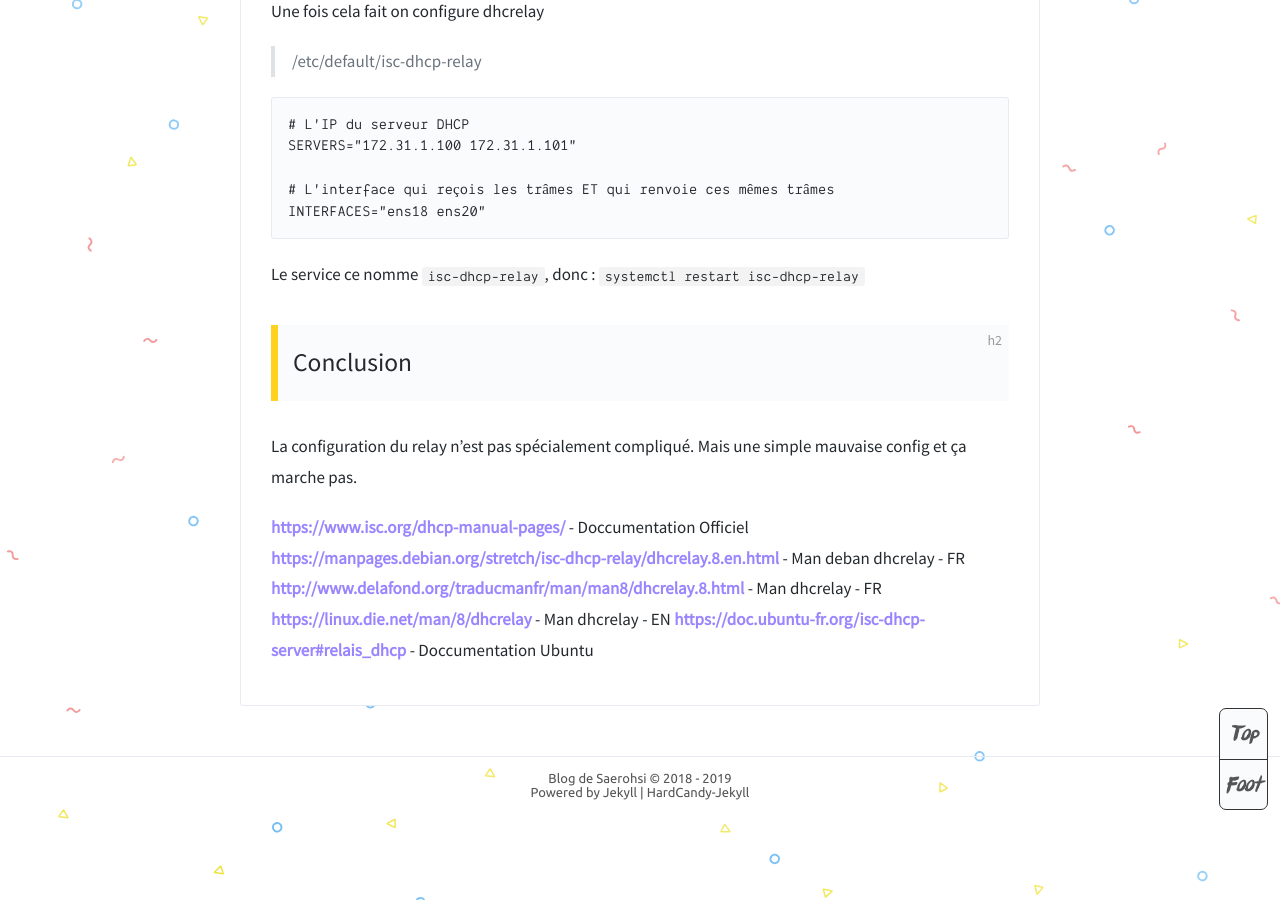
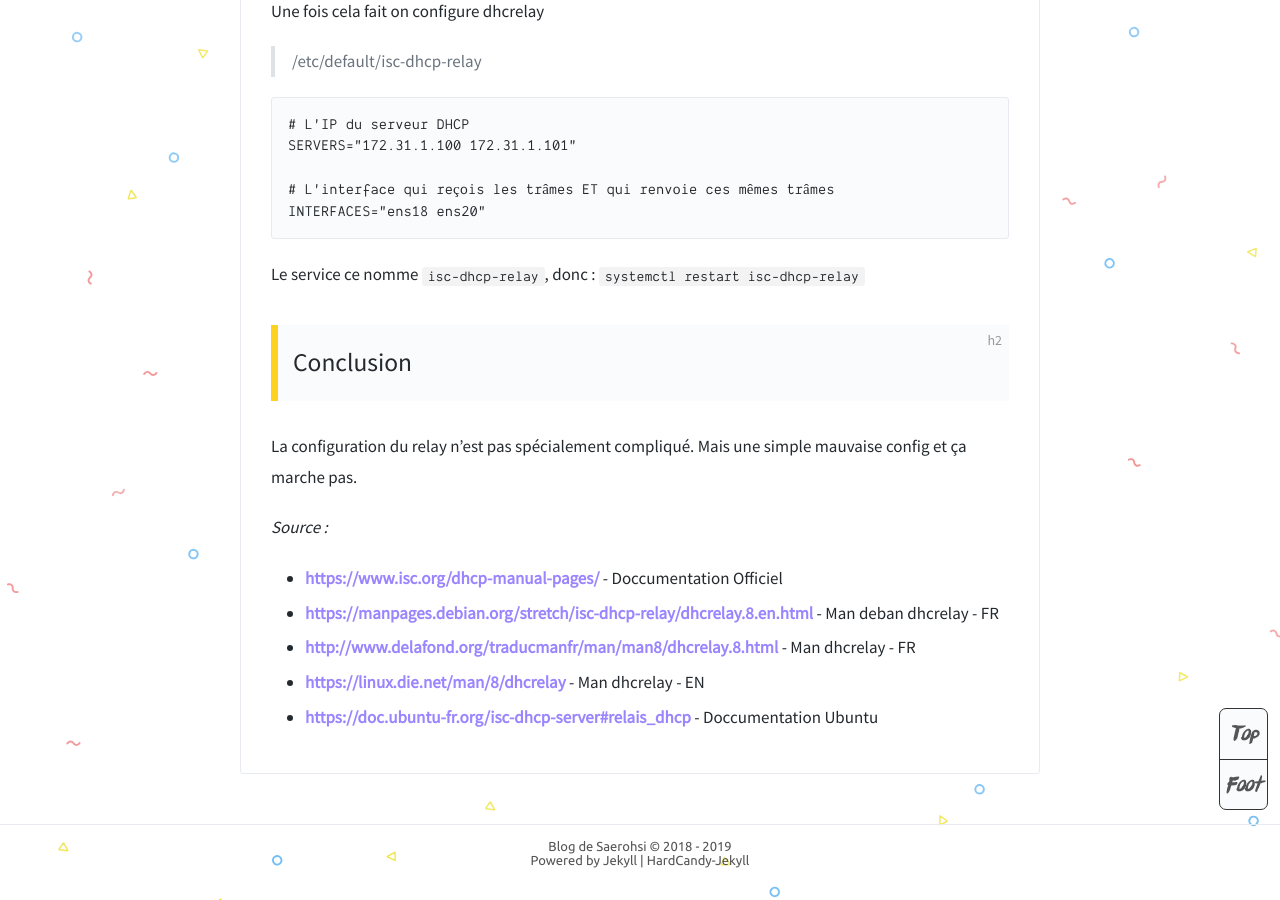
Before and after one commit to saeroshi/saeroshi-xyz, a Jekyll site: the page built from _posts/2018-11-18-relais-dhcp-linux.md, in a window 1280 px wide and 900 px high, scrolled down 2767 px. Built offline with Jekyll 4.4.1, drawn with Linux system fonts in a browser that asks for light colours.

Commit message:
mini fix

```diff
--- a/_posts/2018-11-18-relais-dhcp-linux.md
+++ b/_posts/2018-11-18-relais-dhcp-linux.md
@@ -97,8 +97,10 @@ Conclusion
 
 La configuration du relay n'est pas spécialement compliqué. Mais une simple mauvaise config et ça marche pas.
 
-[https://www.isc.org/dhcp-manual-pages/](https://www.isc.org/dhcp-manual-pages/) - Doccumentation Officiel
-[https://manpages.debian.org/stretch/isc-dhcp-relay/dhcrelay.8.en.html](https://manpages.debian.org/stretch/isc-dhcp-relay/dhcrelay.8.en.html) - Man deban dhcrelay - FR
-[http://www.delafond.org/traducmanfr/man/man8/dhcrelay.8.html](http://www.delafond.org/traducmanfr/man/man8/dhcrelay.8.html) - Man dhcrelay - FR
-[https://linux.die.net/man/8/dhcrelay](https://linux.die.net/man/8/dhcrelay) - Man dhcrelay - EN
-[https://doc.ubuntu-fr.org/isc-dhcp-server#relais_dhcp](https://doc.ubuntu-fr.org/isc-dhcp-server#relais_dhcp) - Doccumentation Ubuntu
+
+*Source :*
+- [https://www.isc.org/dhcp-manual-pages/](https://www.isc.org/dhcp-manual-pages/) - Doccumentation Officiel
+- [https://manpages.debian.org/stretch/isc-dhcp-relay/dhcrelay.8.en.html](https://manpages.debian.org/stretch/isc-dhcp-relay/dhcrelay.8.en.html) - Man deban dhcrelay - FR
+- [http://www.delafond.org/traducmanfr/man/man8/dhcrelay.8.html](http://www.delafond.org/traducmanfr/man/man8/dhcrelay.8.html) - Man dhcrelay - FR
+- [https://linux.die.net/man/8/dhcrelay](https://linux.die.net/man/8/dhcrelay) - Man dhcrelay - EN
+- [https://doc.ubuntu-fr.org/isc-dhcp-server#relais_dhcp](https://doc.ubuntu-fr.org/isc-dhcp-server#relais_dhcp) - Doccumentation Ubuntu
```
Also changed, not shown: _posts/2018-11-07-memo-config-reseau-linux.md (+0 -4 lines), _posts/2018-11-18-pomiscous-mode.md (+5 -3 lines).
